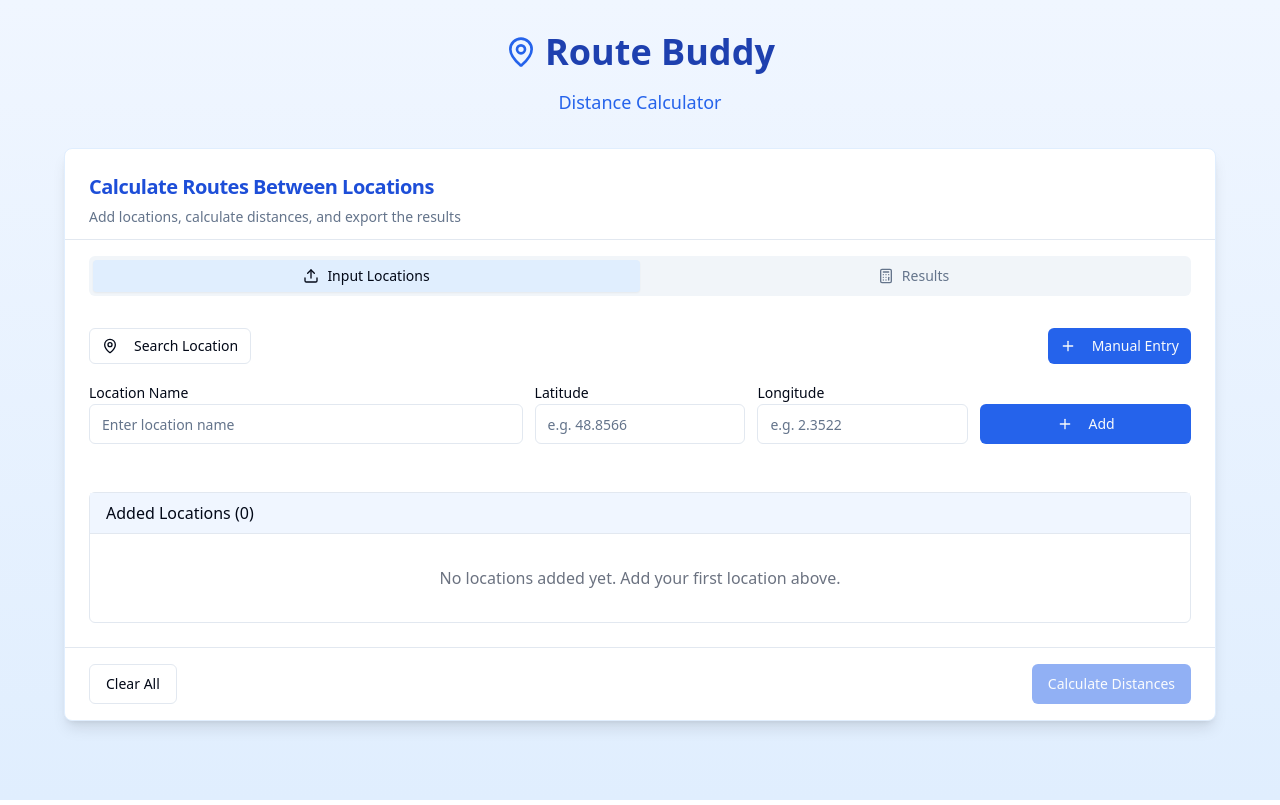
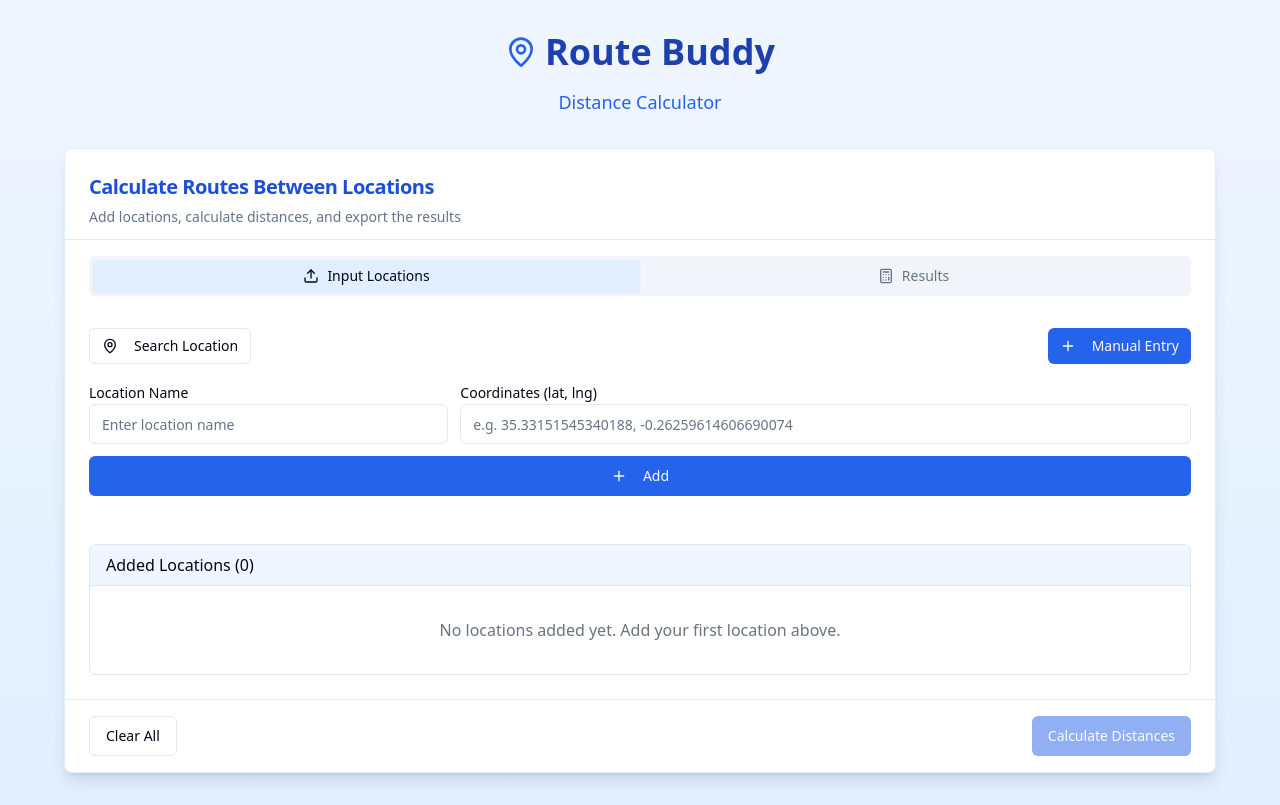
Before and after one commit to faroukbac/route-buddy-distance-calc, a React (Vite) app: page / in a window 1280 px wide. Both pictures are taken after a click on the button "Manual Entry". Built offline with nearby package versions, Linux system fonts and the light colour scheme.

Commit message:
Refactor: Single coordinate input
Update the location input to accept coordinates in a single field, formatted as "latitude, longitude".

```diff
--- a/src/components/LocationsInput.tsx
+++ b/src/components/LocationsInput.tsx
@@ -1,4 +1,3 @@
-
 import { useState } from 'react';
 import { Button } from "@/components/ui/button";
 import { Input } from "@/components/ui/input";
@@ -22,8 +21,7 @@ const LocationsInput = ({
   onClearLocations
 }: LocationsInputProps) => {
   const [name, setName] = useState("");
-  const [latitude, setLatitude] = useState("");
-  const [longitude, setLongitude] = useState("");
+  const [coordinates, setCoordinates] = useState("");
   const [isManualMode, setIsManualMode] = useState(false);
 
   const handleAddLocation = () => {
@@ -33,8 +31,16 @@ const LocationsInput = ({
       return;
     }
 
-    const lat = parseFloat(latitude);
-    const lng = parseFloat(longitude);
+    // Parse coordinates from the single input field (format: "lat, lng")
+    const coordParts = coordinates.split(',').map(part => part.trim());
+
+    if (coordParts.length !== 2) {
+      toast.error("Coordinates must be in the format 'latitude, longitude'");
+      return;
+    }
+
+    const lat = parseFloat(coordParts[0]);
+    const lng = parseFloat(coordParts[1]);
 
     if (isNaN(lat) || isNaN(lng)) {
       toast.error("Please enter valid latitude and longitude values");
@@ -56,8 +62,7 @@ const LocationsInput = ({
 
     // Clear inputs
     setName("");
-    setLatitude("");
-    setLongitude("");
+    setCoordinates("");
 
     toast.success(`Added location: ${name}`);
   };
@@ -92,8 +97,8 @@ const LocationsInput = ({
           </div>
 
           {isManualMode ? (
-            <div className="grid gap-3 grid-cols-1 md:grid-cols-5">
-              <div className="md:col-span-2">
+            <div className="grid gap-3 grid-cols-1 md:grid-cols-3">
+              <div>
                 <Label htmlFor="name">Location Name</Label>
                 <Input
                   id="name"
@@ -102,25 +107,16 @@ const LocationsInput = ({
                   onChange={(e) => setName(e.target.value)}
                 />
               </div>
-              <div>
-                <Label htmlFor="latitude">Latitude</Label>
+              <div className="md:col-span-2">
+                <Label htmlFor="coordinates">Coordinates (lat, lng)</Label>
                 <Input
-                  id="latitude"
-                  placeholder="e.g. 48.8566"
-                  value={latitude}
-                  onChange={(e) => setLatitude(e.target.value)}
+                  id="coordinates"
+                  placeholder="e.g. 35.33151545340188, -0.26259614606690074"
+                  value={coordinates}
+                  onChange={(e) => setCoordinates(e.target.value)}
                 />
               </div>
-              <div>
-                <Label htmlFor="longitude">Longitude</Label>
-                <Input
-                  id="longitude"
-                  placeholder="e.g. 2.3522"
-                  value={longitude}
-                  onChange={(e) => setLongitude(e.target.value)}
-                />
-              </div>
-              <div className="flex items-end">
+              <div className="md:col-span-3">
                 <Button
                   onClick={handleAddLocation}
                   className="w-full bg-blue-600 hover:bg-blue-700"
```
